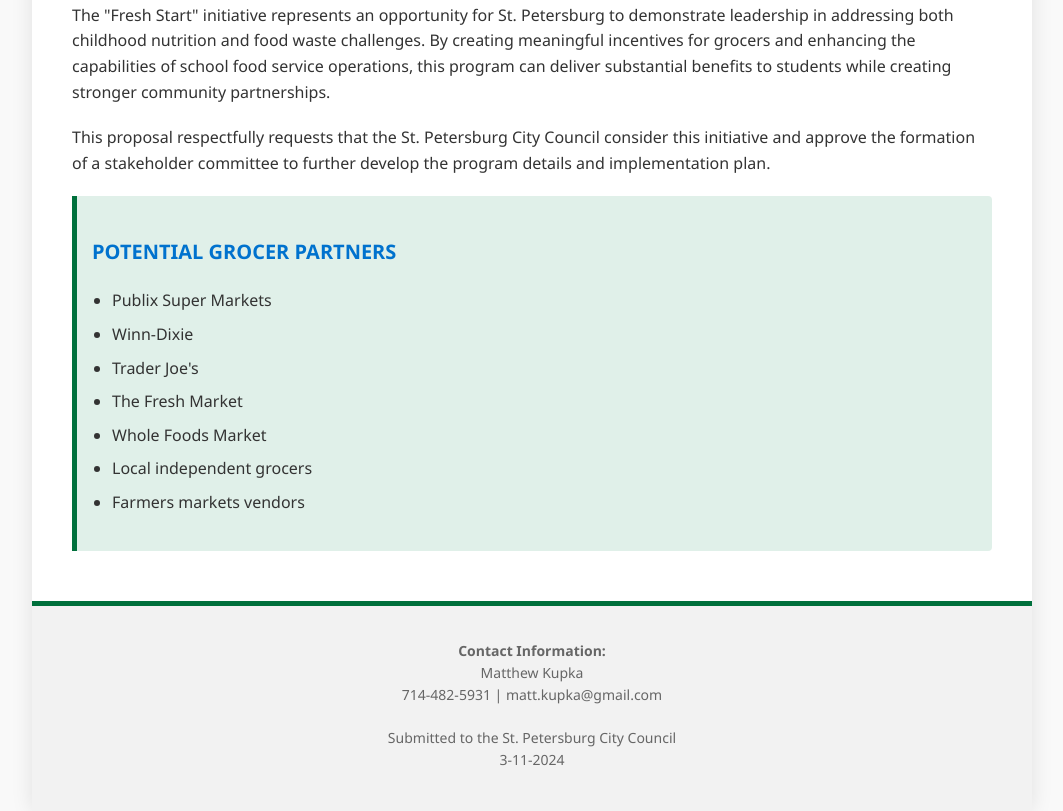
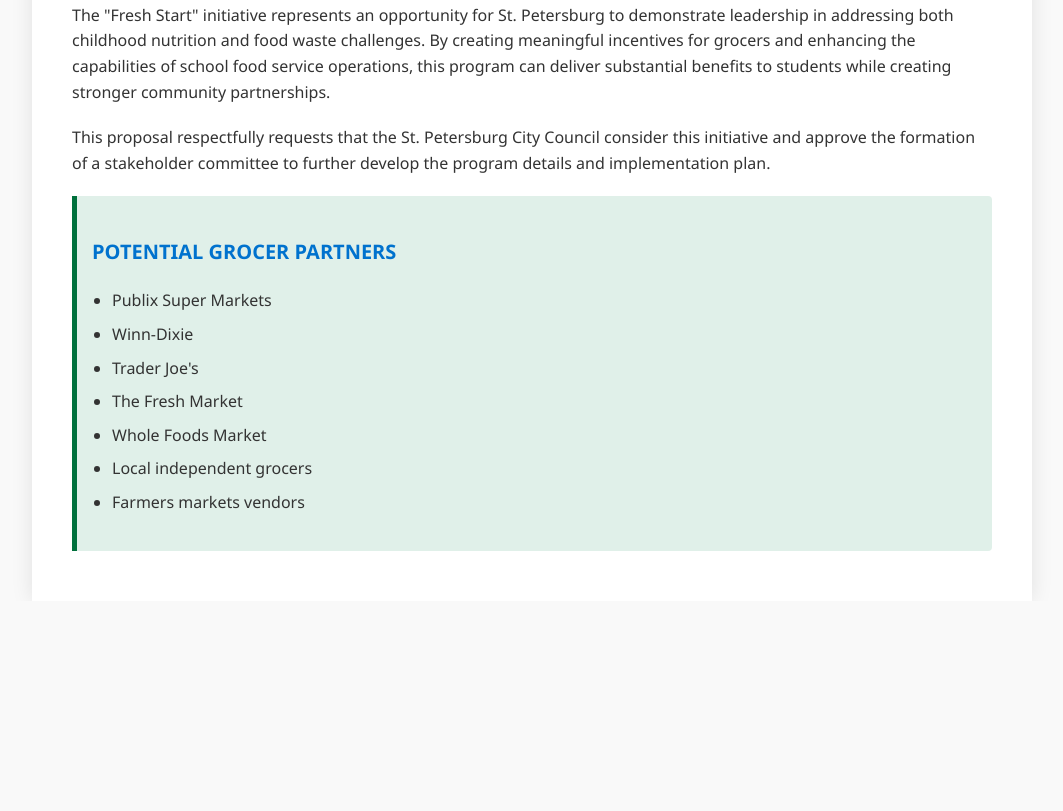
Before and after one commit to Matticusnicholas/Schoollunch, a plain HTML site: page index.html in a window 1280 px wide. Shown: the part 4332-5143 px from the top of the page, without its empty margins (108-1171 px from the left). After the commit the page ends 4933 px from the top, so only its background shows below. Drawn offline with Linux system fonts and the light colour scheme.

Commit message:
Update index.html

```diff
--- a/index.html
+++ b/index.html
@@ -461,14 +461,6 @@
                 </ul>
             </div>
         </div>
-
-        <div class="footer">
-            <p><strong>Contact Information:</strong><br>
-            Matthew Kupka<br>
-            714-482-5931 | matt.kupka@gmail.com</p>
-            <p>Submitted to the St. Petersburg City Council<br>
-            3-11-2024</p>
-        </div>
     </div>
 </body>
 </html>
```
